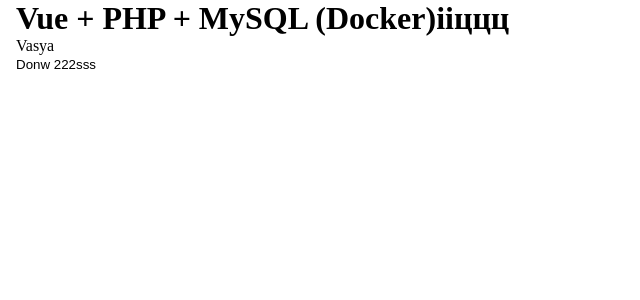
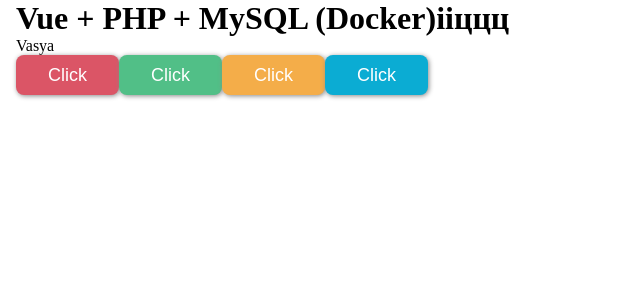
Before and after one commit to mykhailo-wdev/music-app, a Vue app in the folder frontend/: page / in a window 1280 px wide. Shown: the top 300 px of the page, without its empty margins (0-640 px from the left). Built offline with nearby package versions, Linux system fonts and the light colour scheme.

Commit message:
Created component Button

```diff
--- a/frontend/src/App.vue
+++ b/frontend/src/App.vue
@@ -2,14 +2,31 @@
     <div class="container">
         <h1>Vue + PHP + MySQL (Docker)ііццц</h1>
         <p>Vasya</p>
-        <button @click="loadUsers">Donw 222sss</button>
+        <!-- <button @click="loadUsers">Donw 222sss</button>
         <ul>
             <li v-for="user in users" :key="user.id">{{ user.name }}</li>
-        </ul>
+        </ul> -->
+        <music-button type-btn="btn-hot" text="Click"></music-button>
+
+        <music-button  type-btn="btn-fresh" text="Click"></music-button>
+
+        <music-button  type-btn="btn-sunny" text="Click"></music-button>
+
+        <music-button  type-btn="btn-sky" text="Click"></music-button>
+
     </div>
 </template>
 
-<script>
+<script setup>
+import { ref } from 'vue';
+import MusicButton from './components/MusicButton.vue';
+
+
+
+
+</script>
+
+<!-- <script>
 import axios from 'axios';
 
 export default {
@@ -28,9 +45,9 @@
     }
   }
 };
-</script>
+</script> -->
 
-<style lang="scss" scoped>
+<style lang="scss">
 li {
     list-style: square;
 }
--- /dev/null
+++ b/frontend/src/components/MusicButton.vue
@@ -0,0 +1,92 @@
+<template>
+    <button :class="['btn', typeBtn]" @click="action">{{ text }}</button>
+</template>
+
+<script setup>
+const emit = defineEmits(['action']);
+const props = defineProps({
+    typeBtn: {
+        type: String,
+        required: false,
+        default: '',
+        validator(val) {
+            return ['btn-hot', 'btn-sunny',  'btn-fresh', 'btn-sky', ''].includes(val);
+        }
+    },
+    text: {
+        type: String,
+        required: false,
+        default: 'Click'
+    }
+})
+
+function action() {
+  emit('action');
+}
+</script>
+
+<style lang="scss" scoped>
+.btn {
+    cursor: pointer;
+    display: inline-block;
+    height: 40px;
+    padding: 0 32px;
+    font-size: 18px;
+    font-weight: 400;
+    line-height: 40px;
+    color: #ffffff;
+    border-radius: 8px;
+    box-shadow: 1px 1px 5px #888888;
+    transition: all 0.3s ease-in-out;
+}
+
+.btn-hot {
+    background-color: #db5566;
+    &:hover {
+        color: #fff;
+        background-color: #df6a78;
+    }
+    &:active {
+        color: #fff;
+        background-color: #c04b59;
+    }
+}
+
+.btn-sunny {
+    background-color: #f4ad49;
+    &:hover {
+        color: #fff;
+        background-color: #f5b75f;
+    }
+    &:active {
+        color: #fff;
+        background-color: #d69840;
+    }
+}
+
+.btn-fresh {
+    background-color: #51bf87;
+    &:hover {
+        color: #fff;
+        background-color: #66c796;
+    }
+    &:active {
+        color: #fff;
+        background-color: #47a877;
+    }
+}
+
+.btn-sky {
+    background-color: #0bacd3;
+    &:hover {
+        color: #fff;
+        background-color: #29b6d8;
+    }
+    &:active {
+        color: #fff;
+        background-color: #0a97b9;
+    }
+}
+
+
+</style>
```
